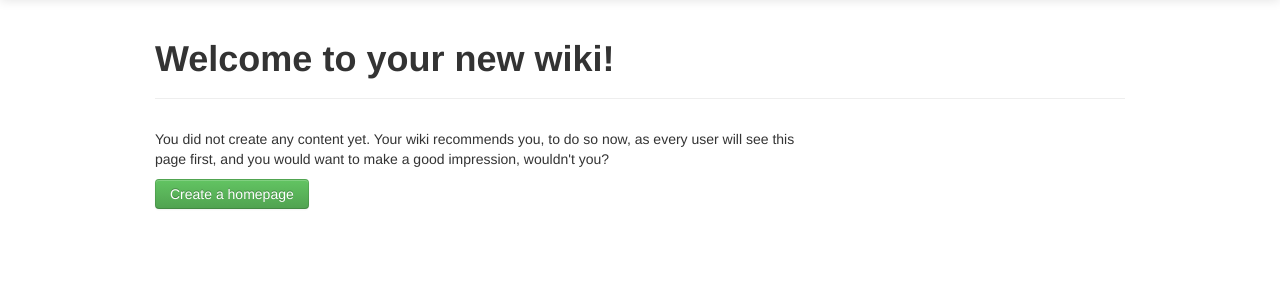
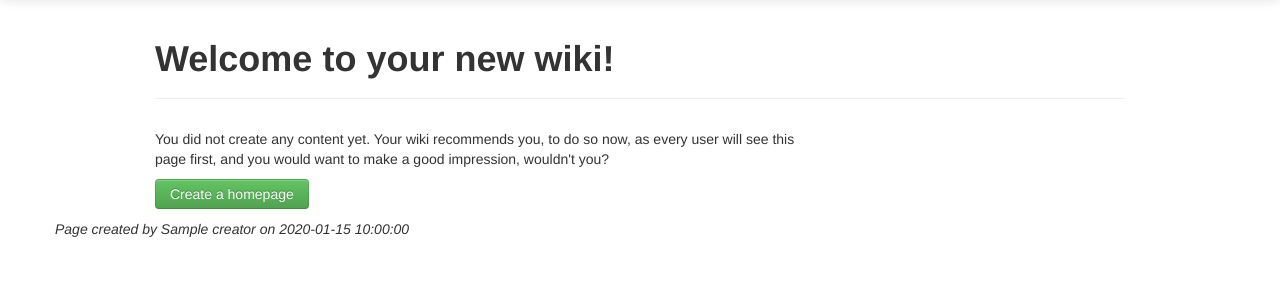
Before and after one commit to jzengerling/WikiWiki5, a Flask app: template wiki/web/templates/home.html in a window 1280 px wide. Shown: the part 41-341 px from the top of the page. Run offline with Flask 2, Linux system fonts and the light colour scheme; the template is opened without the code that fills it: most values are stand-ins (such as "Sample title", 1, 10 or a date in 2020); some libraries are stand-ins or nearby versions.

Commit message:
Added div at the bottom of the page to display the page creator's name and time the page was created.

```diff
--- a/wiki/web/templates/base.html
+++ b/wiki/web/templates/base.html
@@ -71,6 +71,15 @@
 					{% endblock sidebar %}
 				</div>
 			</div>
+
+            <!--div to display page creator-->
+			<div id="creator">
+                <!--if data is not empty, display who created the page and when-->
+				{%if data%}
+					<p style="text-color: red"><em> Page created by {{ data["creator"] }} on {{ data["time"] }}</em></p>
+				{% endif %}
+			</div>
+
 		</div>
 		<script type="text/javascript" src="//cdnjs.cloudflare.com/ajax/libs/jquery/1.9.0/jquery.min.js "></script>
 		<script type="text/javascript">
```
